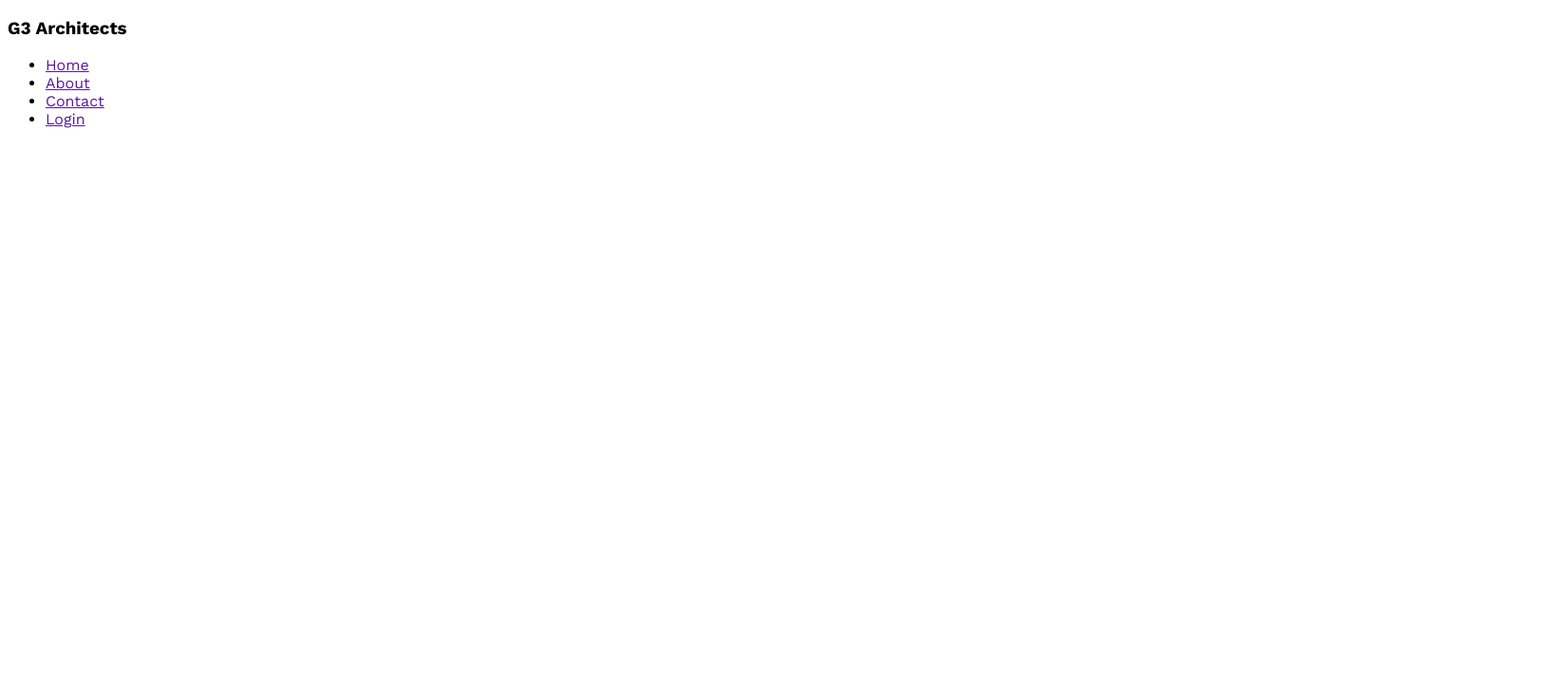
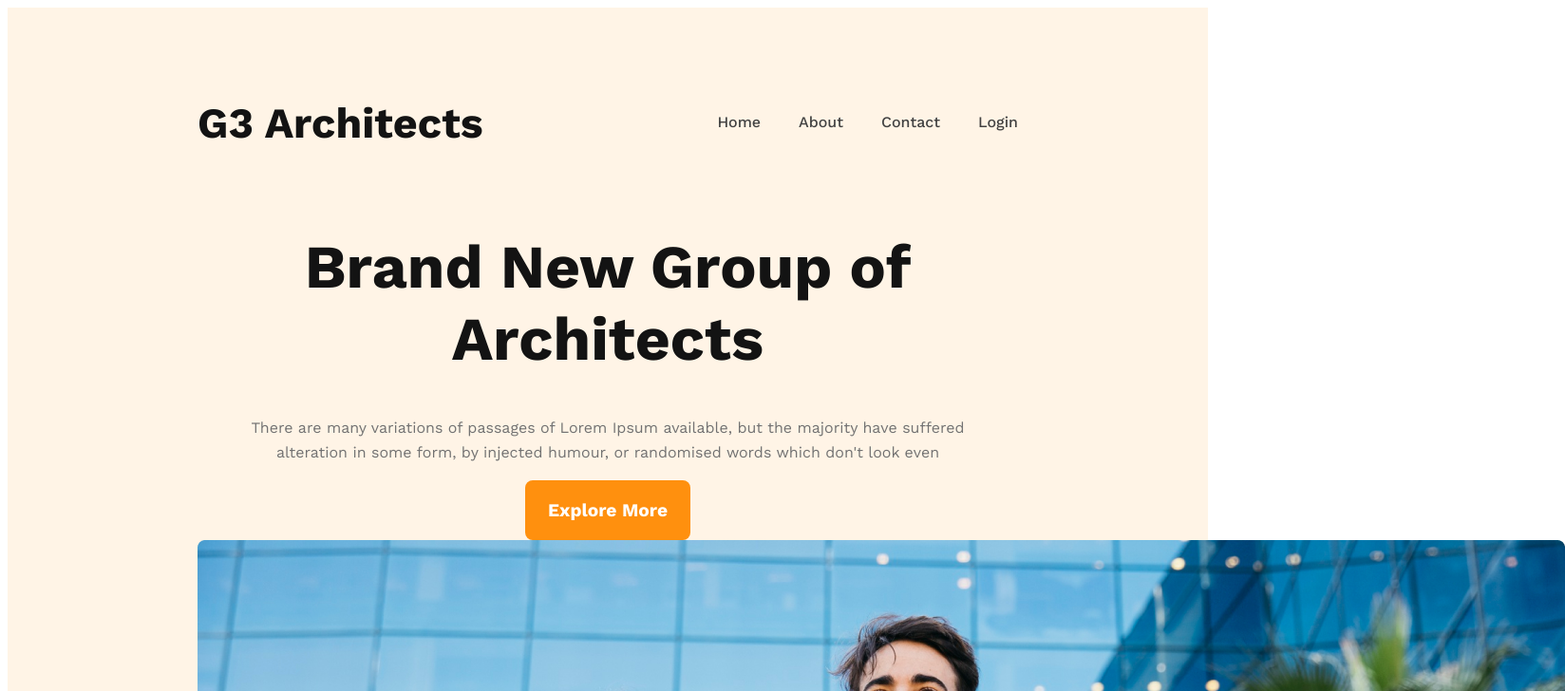
Before and after one commit to brcshakil1/g3-architects, a plain HTML site: page index.html in a window 1280 px wide. Shown: the top 728 px of the page at 95% size, 1648 px wide, since content can reach past the window. Drawn offline with nearby package versions, Linux system fonts and the light colour scheme.

Commit message:
banner and button added

```diff
--- a/index.html
+++ b/index.html
@@ -9,7 +9,7 @@
 <body>
     <header>
         <nav>
-            <h3>G3 Architects</h3>
+            <h3 class="nav-title">G3 Architects</h3>
             <ul>
                 <li><a href="">Home</a></li>
                 <li><a href="">About</a></li>
@@ -17,6 +17,14 @@
                 <li><a href="">Login</a></li>
             </ul>
         </nav>
+        <div class="banner">
+            <div class="banner-content">
+                <h1 class="banner-title">Brand New Group of Architects </h1>
+                <p class="banner-desc">There are many variations of passages of Lorem Ipsum available, but the majority have suffered alteration in some form, by injected humour, or randomised words which don't look even</p>
+                <button class="btn-primary">Explore More</button>
+            </div>
+            <img src="images/banner.png" alt="">
+        </div>
     </header>
 </body>
 </html>
--- a/styles/architect.css
+++ b/styles/architect.css
@@ -2,6 +2,77 @@
 
 @import url('https://fonts.googleapis.com/css2?family=Work+Sans:wght@400;500;700;800&display=swap');
 
+/* shared styles */
+
 * {
     font-family: 'Work Sans', sans-serif;
 }
+
+.btn-primary {
+    border-radius: 8px;
+    background: #FF900E;
+    color: #FFF;;
+    font-size: 1.2rem;
+    font-weight: 600;
+    padding: 20px 24px;
+    border: 0;
+    cursor: pointer;
+}
+
+/* header styles */
+
+header {
+    background: rgba(255, 144, 14, 0.10);
+
+    padding: 50px 200px;
+}
+
+nav {
+    display: flex;
+    justify-content: space-between;
+    align-items: center;
+}
+
+nav > ul {
+    display: flex;
+    gap: 40px;
+}
+
+
+nav ul > li {
+    list-style: none;
+}
+
+nav ul li > a {
+    text-decoration: none;
+    color: #424242;
+    font-size: 1rem;
+    font-weight: 500;
+    line-height: 26px;
+}
+
+.nav-title {
+    color: #131313;
+    font-size: 2.8rem;
+    font-weight: 700;
+}
+
+/* banner styles */
+.banner-content {
+    max-width: 760px;
+    text-align: center;
+    margin: auto;
+}
+
+.banner-title {
+    font-size: 4rem;
+    font-weight: 700;
+    color: #131313;
+}
+
+.banner-desc {
+    color: #727272;
+    font-size: 1rem;
+    font-weight: 400;
+    line-height: 26px; /* 162.5% */
+}
```
